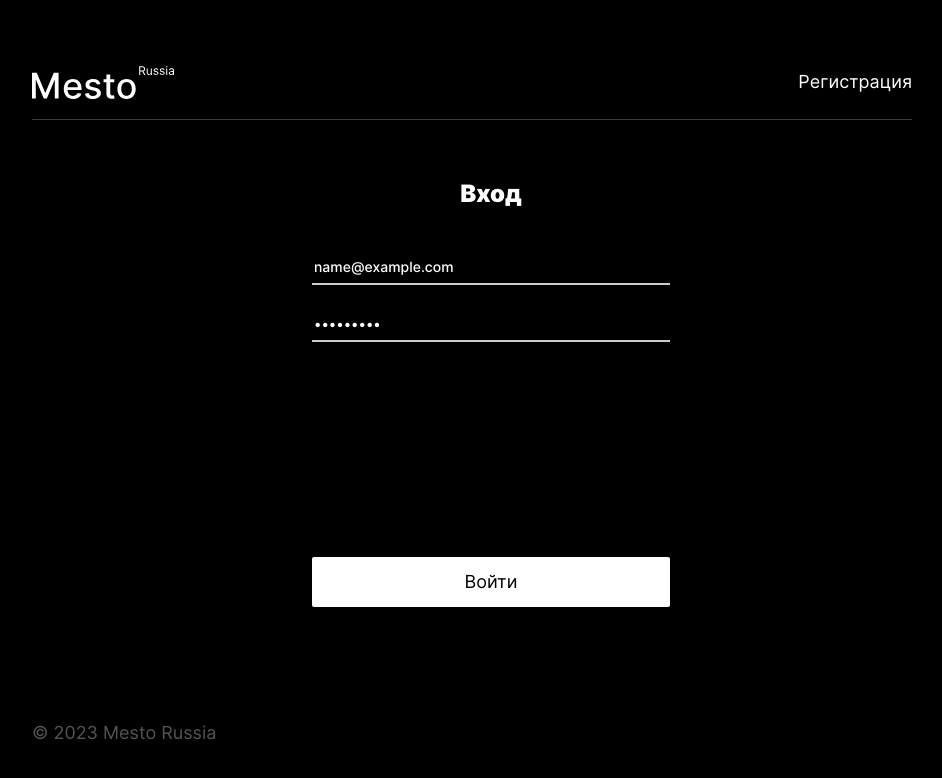
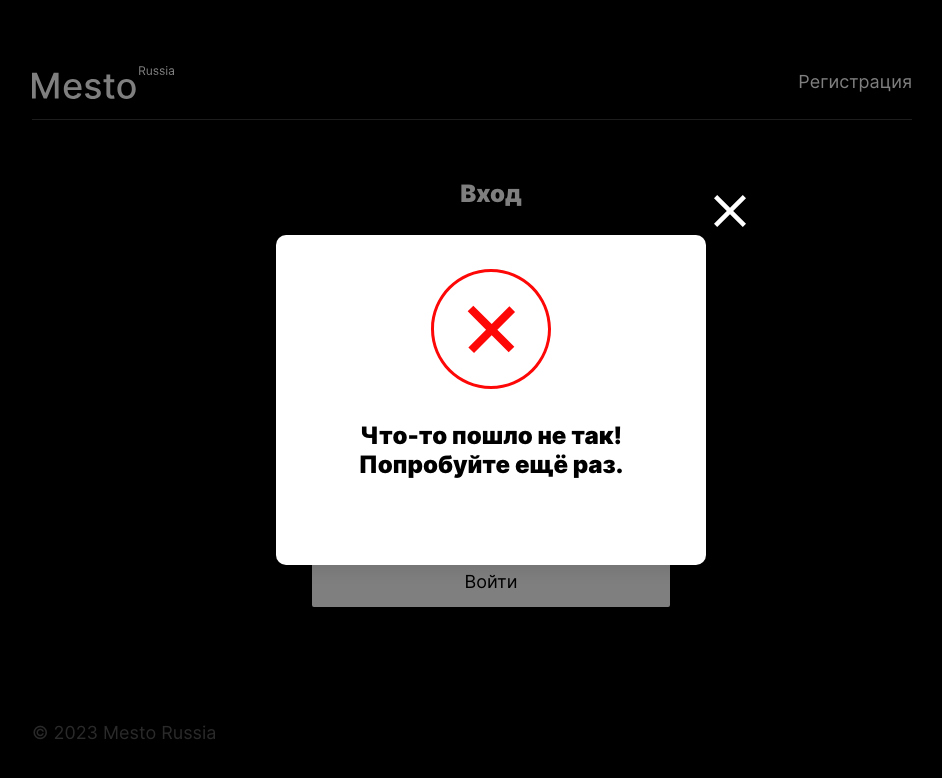
Before and after one commit to GrossuAst/react-mesto-auth, a React (Create React App) app: page /sign-in in a window 1280 px wide. Both pictures are taken after typing "name@example.com", "Sample123" into the empty fields and a click on the button "Войти". Shown: the top 778 px of the page, without its empty margins (149-1091 px from the left). Built offline with nearby package versions, Linux system fonts and the light colour scheme; no server answers.

Commit message:
всплывающее окно после регистрации аккаунта

```diff
--- a/src/blocks/auth-form/__link/auth-form__link.css
+++ b/src/blocks/auth-form/__link/auth-form__link.css
@@ -6,4 +6,9 @@
     line-height: 21px;
     text-align: center;
     color: #FFFFFF;
+    text-decoration: none;
 }
+
+.auth-form__link:hover {
+    opacity: 0.6;
+}
--- /dev/null
+++ b/src/blocks/auth-form/__text/auth-form__text.css
@@ -0,0 +1,7 @@
+.auth-form__text {
+    font-style: normal;
+    font-weight: 400;
+    font-size: 14px;
+    line-height: 17px;
+    color: #FFFFFF;
+}
--- /dev/null
+++ b/src/blocks/header/__auth-text/header__auth-text.css
@@ -0,0 +1,10 @@
+.header__auth-text {
+    font-family: 'Inter';
+    font-size: 18px;
+    color: #FFFFFF;
+    text-decoration: none;
+}
+
+.header__auth-text:hover {
+    opacity: 0.6;
+}
--- a/src/blocks/header/__nav/header__nav.css
+++ b/src/blocks/header/__nav/header__nav.css
@@ -2,4 +2,5 @@
     display: flex;
     max-width: 300px;
     gap: 24px;
+    align-items: center;
 }
--- /dev/null
+++ b/src/blocks/popup/__image/popup__image.css
@@ -0,0 +1,5 @@
+.popup__image {
+    width: 120px;
+    height: 120px;
+    align-self: center;
+}
--- /dev/null
+++ b/src/blocks/popup/_type/_tooltip/popup_type_tooltip.css
@@ -0,0 +1,13 @@
+.popup_type_tooltip {
+    display: flex;
+    flex-direction: column;
+    text-align: center;
+    gap: 32px;
+    font-family: 'Inter';
+    font-style: normal;
+    font-weight: 900;
+    font-size: 24px;
+    line-height: 29px;
+    text-align: center;
+    color: #000000;
+}
--- a/src/components/App.js
+++ b/src/components/App.js
@@ -30,10 +30,11 @@ function App() {
   const [isAddPlacePopupOpen, setAddPlacePopupVisible] = React.useState(false);
   const [isEditAvatarPopupOpen, setAvatarPopupVisible] = React.useState(false);
   const [isDeleteCardPopupOpen, setDeleteCardPopupVisible] = React.useState(false);
+  const [isInfoTooltipOpen, setInfoTooltipVisible] = React.useState(false);
+
   const [selectedCard, setSelectedCard] = React.useState();
-
+  const [regStatus, setRegStatus] = React.useState(false);
   const [currentUser, setCurrentUser] = React.useState({});
-
   const [cards, setCardsArray] = React.useState([]);
 
   // рендер данных при открытии страницы
@@ -142,6 +143,7 @@ function App() {
     setAvatarPopupVisible(false);
     setSelectedCard();
     setDeleteCardPopupVisible(false);
+    setInfoTooltipVisible(false);
   }
 
   // авторизация_________________
@@ -181,10 +183,10 @@ function App() {
             />
 
             {/* для регистрации пользователя */}
-            <Route path="/sign-up" element={<Register />}/>
+            <Route path="/sign-up" element={<Register onTooltipOpen={setInfoTooltipVisible} setRegStatus={setRegStatus} />}/>
 
             {/* для авторизации */}
-            <Route path="/sign-in" element={<Login onLoggedIn={handleLoggedIn} handleEmailChange={handleEmailChange} />} />
+            <Route path="/sign-in" element={<Login onLoggedIn={handleLoggedIn} handleEmailChange={handleEmailChange} onTooltipOpen={setInfoTooltipVisible} />} />
 
             {/* мейн блок. LoggedIn === true? тода отрисовать мейн, иначе - отправить на /sign-in */}
             <Route path="/" element={isLoggedIn ?
@@ -209,18 +211,13 @@ function App() {
 
           </Routes>
 
-          {/* <Main
-            cards={cards}
-            onEditProfile={handleEditProfileClick}
-            onAddPlace={handleAddPlaceClick}
-            onEditAvatar={handleEditAvatarClick}
-            onCardClick={handleCardClick}
-            // onDeleteButtonClick={handleDeleteCardClick}
-            onCardLike={handleCardLike}
-            onCardDelete={handleCardDelete}
-          /> */}
+          <Footer />
 
-          <Footer />
+          <InfoTooltip
+            regStatus={regStatus}
+            isOpen={isInfoTooltipOpen}
+            onClose={closeAllPopups}
+          />
 
           {/* попап аватарки */}
           <EditAvatarPopup
--- a/src/components/InfoTooltip.js
+++ b/src/components/InfoTooltip.js
@@ -1,8 +1,17 @@
 import React from "react";
+import Union from "../images/icons/Union.svg";
+import errorIcon from "../images/icons/error-icon.svg";
 
-function InfoTooltip() {
+function InfoTooltip(props) {
+
     return(
-        ''
+        <div className={`popup  ${props.isOpen ? "popup_opened" : "" }` }>
+            <div className="popup__container popup_type_tooltip">
+                <button type="button" aria-label="#" className="popup__close-icon" onClick={props.onClose}></button>
+                <img className="popup__image" alt='иконка результата регистрации' src={ props.regStatus ? Union :   errorIcon }></img>
+                <h2 className="popup__title">{ props.regStatus ? 'Вы успешно зарегистрировались!' : 'Что-то пошло не так! Попробуйте ещё раз.' }</h2>
+            </div>
+        </div>
     )
 }
 
--- a/src/components/Login.js
+++ b/src/components/Login.js
@@ -1,19 +1,17 @@
 import React from "react";
-import { useNavigate } from "react-router-dom";
+import { useNavigate, Link } from "react-router-dom";
 
 import Header from "./Header";
 import * as auth from '../auth.js';
 
-function Login({onLoggedIn, handleEmailChange}) {
+function Login({onLoggedIn, handleEmailChange, onTooltipOpen}) {
 
-    // console.log(onChangeUserEmail)
+    const navigate = useNavigate();
 
     const [formValue, setFormValue] = React.useState({
         password: '',
         email: ''
     });
-
-    const navigate = useNavigate();
 
     function handleChange(evt) {
         const { name, value } = evt.target;
@@ -21,7 +19,6 @@ function Login({onLoggedIn, handleEmailChange}) {
             ...formValue,
             [name]: value
         })
-        console.log(evt.target.value)
     }
 
     function handleSubmit(evt) {
@@ -36,13 +33,13 @@ function Login({onLoggedIn, handleEmailChange}) {
         })
         })
         .catch((err) => {
-            console.log(err);
+            onTooltipOpen(true);
         })
     }
 
     return(
         <>
-            <Header formValue ><p className='header__auth-text'>Регистрация</p></Header>
+            <Header formValue ><Link className='header__auth-text' to='/sign-up' >Регистрация</Link></Header>
             {/* находится на /sign-in */}
             <form className="auth-form" onSubmit={handleSubmit}>
                 <p className="auth-form__title">Вход</p>
@@ -54,6 +51,7 @@ function Login({onLoggedIn, handleEmailChange}) {
                         name="email"
                         type="email"
                         placeholder='Email'
+                        required
                     />
                     <input className="auth-form__input"
                         onChange={handleChange}
@@ -62,6 +60,7 @@ function Login({onLoggedIn, handleEmailChange}) {
                         name="password"
                         type="password"
                         placeholder='Пароль'
+                        required
                     />
                 </div>
 
--- a/src/components/Main.js
+++ b/src/components/Main.js
@@ -1,5 +1,6 @@
 import React from 'react';
 import { CurrentUserContext } from '../contexts/CurrentUserContext';
+import { Link } from 'react-router-dom';
 // import { api } from '../utils/api';
 import Card from './Card';
 import Header from './Header';
@@ -13,8 +14,8 @@ function Main({cards, onEditProfile, onAddPlace, onEditAvatar, onCardClick, onDe
         <>
             <Header>
                 <div className='header__nav'>
-                    <p className='header__auth-text'>{userEmail}</p>
-                    <p className='header__auth-text_type_exit'>Выйти</p>
+                    <p >{userEmail}</p>
+                    <Link className='header__auth-text' to='/sign-in'>Выйти</Link>
                 </div>
             </Header>
             <main className="main">
--- a/src/index.css
+++ b/src/index.css
@@ -10,6 +10,7 @@
 @import url(./blocks/header/header.css);
 @import url(./blocks/header/__logo/header__logo.css);
 @import url(./blocks/header/__nav/header__nav.css);
+@import url(./blocks/header/__auth-text/header__auth-text.css);
 
 /* class main */
 @import url(./blocks/main/main.css);
@@ -48,6 +49,7 @@
 @import url(./blocks/popup/popup.css);
 @import url(./blocks/popup/_opened/popup_opened.css);
 @import url(./blocks/popup/__container/popup__container.css);
+@import url(./blocks/popup/_type/_tooltip/popup_type_tooltip.css);
 
 @import url(./blocks/popup/__container/_type/popup__container_type_delete-card.css);
 @import url(./blocks/popup/__submit-button/_type/popup__submit-button_type_delete-card.css);
@@ -62,6 +64,7 @@
 /* кнопка + кнопка выключенная */
 @import url(./blocks/popup/__submit-button/popup__submit-button.css);
 @import url(./blocks/popup/__submit-button/_disabled/popup__submit-button_disabled.css);
+@import url(./blocks/popup/__image/popup__image.css);
 
 /* инпутп с ошбкой */
 @import url(./blocks/popup/__input/_type/popup__input_type_error.css);
@@ -83,3 +86,4 @@
 @import url(./blocks/auth-form/__title/auth-form__title.css);
 @import url(./blocks/auth-form/__submit-button/auth-form__submit-button.css);
 @import url(./blocks/auth-form/__link/auth-form__link.css);
+@import url(./blocks/auth-form/__text/auth-form__text.css);
```
Also changed, not shown: src/components/Register.js (+10 -6 lines), src/images/icons/Union.svg (added), src/images/icons/error-icon.svg (added).
